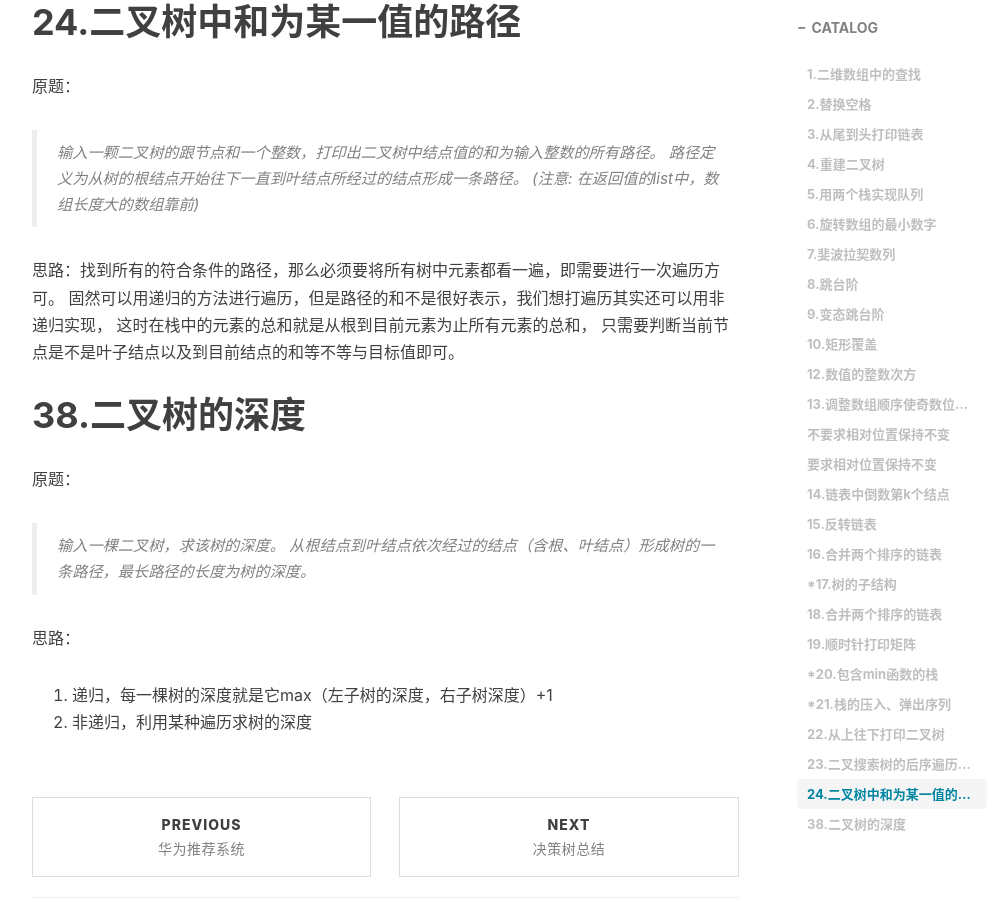
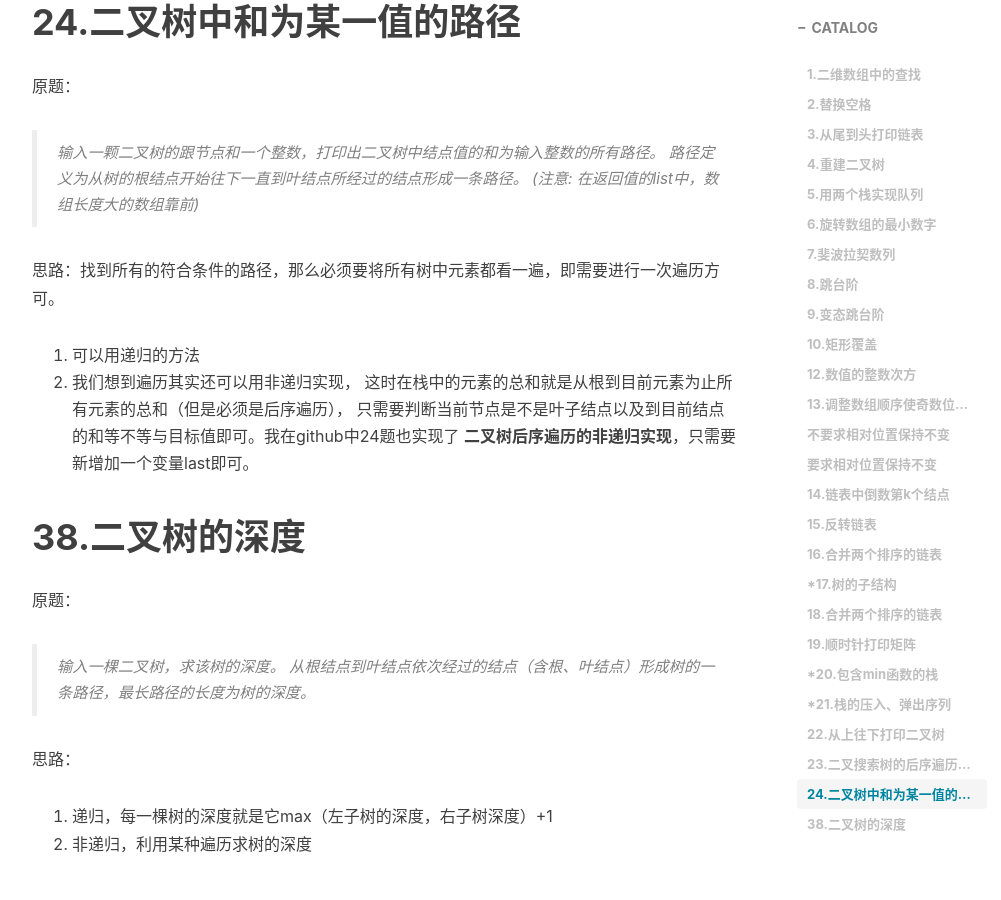
Before and after one commit to BishengSJTU/BishengSJTU.github.io, a Jekyll site: the page built from _posts/2018-12-07-剑指Offer.md, in a window 1280 px wide and 900 px high, scrolled down 9647 px. Shown: the whole window, without its empty margins (233-1234 px from the left). Built offline with Jekyll 4.4.1, drawn with Linux system fonts in a browser that asks for light colours; nearby versions of some CDN libraries; comment, search, counter and statistics services are not loaded.

Commit message:
2018-12-14

```diff
--- a/_posts/2018-12-07-剑指Offer.md
+++ b/_posts/2018-12-07-剑指Offer.md
@@ -252,9 +252,11 @@ j如果溢出超过pushV范围，那么不断pop出栈中元素与popV中元素
 >(注意: 在返回值的list中，数组长度大的数组靠前)
 
 思路：找到所有的符合条件的路径，那么必须要将所有树中元素都看一遍，即需要进行一次遍历方可。
-固然可以用递归的方法进行遍历，但是路径的和不是很好表示，我们想打遍历其实还可以用非递归实现，
-这时在栈中的元素的总和就是从根到目前元素为止所有元素的总和，
-只需要判断当前节点是不是叶子结点以及到目前结点的和等不等与目标值即可。
+1. 可以用递归的方法
+2. 我们想到遍历其实还可以用非递归实现，
+这时在栈中的元素的总和就是从根到目前元素为止所有元素的总和（但是必须是后序遍历），
+只需要判断当前节点是不是叶子结点以及到目前结点的和等不等与目标值即可。我在github中24题也实现了
+**二叉树后序遍历的非递归实现**，只需要新增加一个变量last即可。
 
 # 38.二叉树的深度
 原题：
```
